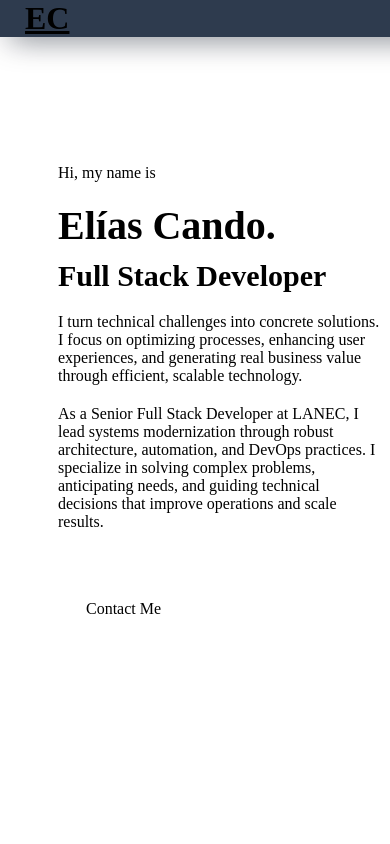
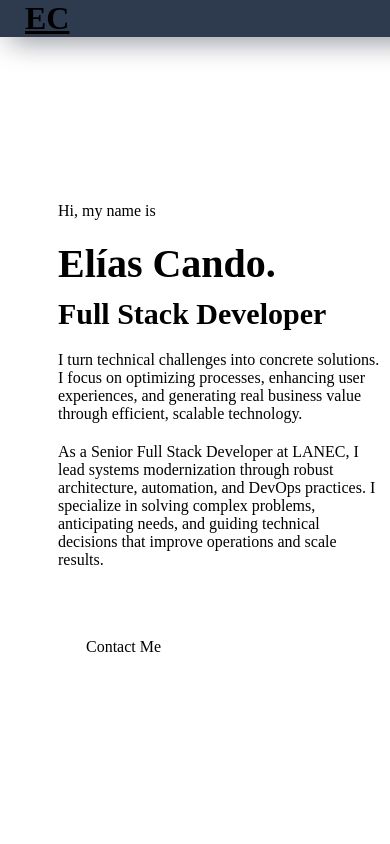
Before and after one commit to eliascando/eliascando_com, a React (Vite) app: page / in a window 390 px wide. Shown: the top 844 px of the page. Built offline with nearby package versions, Linux system fonts and the light colour scheme; the HTML template or start-up script is replaced by a standard one.

Commit message:
feat: mejoras en estilos y responsive

```diff
--- a/src/css/About.css
+++ b/src/css/About.css
@@ -1,14 +1,14 @@
 .about-section {
     min-height: 100vh;
     display: flex;
-    justify-content: center;
-    align-items: center;
-    padding-top: 0;
-    /* Centered vertically */
+    flex-direction: column;
+    padding-top: calc(var(--nav-height) + 50px);
 }
 
 .hero-content {
     max-width: 1000px;
+    margin: auto;
+    width: 100%;
 }
 
 .hero-greeting {
@@ -63,11 +63,14 @@
     outline: none;
 }
 
+@media (max-width: 768px) {
+    .about-section {
+        padding-top: calc(var(--nav-scroll-height) + 40px);
+    }
+}
+
 @media (max-width: 480px) {
     .about-section {
-        align-items: flex-start;
-        padding-top: 140px;
-        /* Ensure content clears the fixed nav */
         padding-bottom: 40px;
     }
 
--- a/src/css/Experience.css
+++ b/src/css/Experience.css
@@ -1,5 +1,5 @@
 .experience {
-    padding: 100px 0;
+    padding: 30px 0;
 }
 
 .experience h1 {
--- a/src/css/Projects.css
+++ b/src/css/Projects.css
@@ -1,5 +1,5 @@
 .projects {
-    padding: 100px 0;
+    padding: 30px 0;
 }
 
 .projects h1 {
@@ -102,8 +102,8 @@
 .project-icon {
     width: 20px;
     height: 20px;
-    filter: invert(1);
-    /* Adjust based on icon color */
+    filter: brightness(0) invert(1);
+    /* Force white color */
 }
 
 .external-link-icon {
--- a/src/main.css
+++ b/src/main.css
@@ -35,6 +35,7 @@
 
 html {
   scroll-behavior: smooth;
+  scroll-padding-top: 120px;
 }
 
 body {
```
